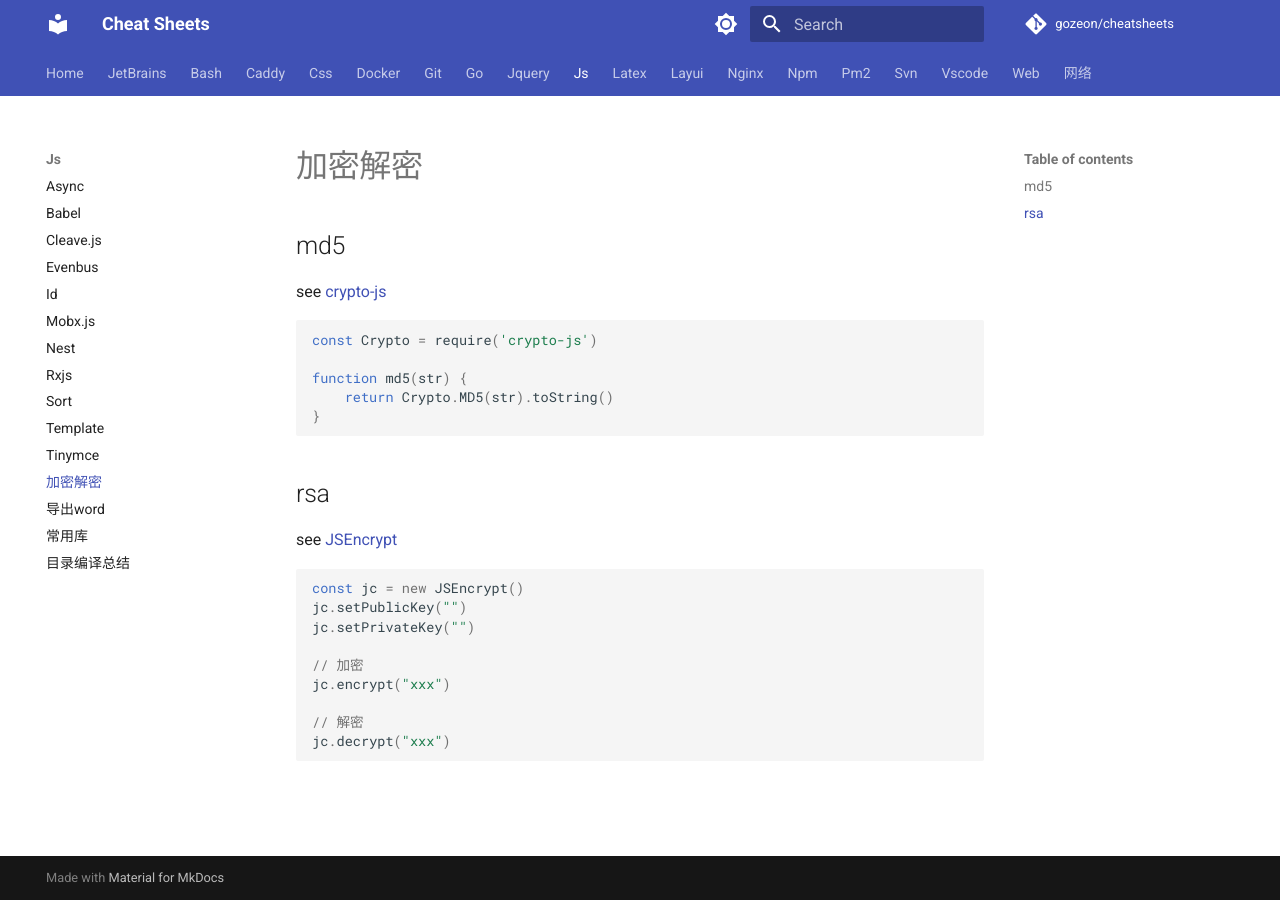
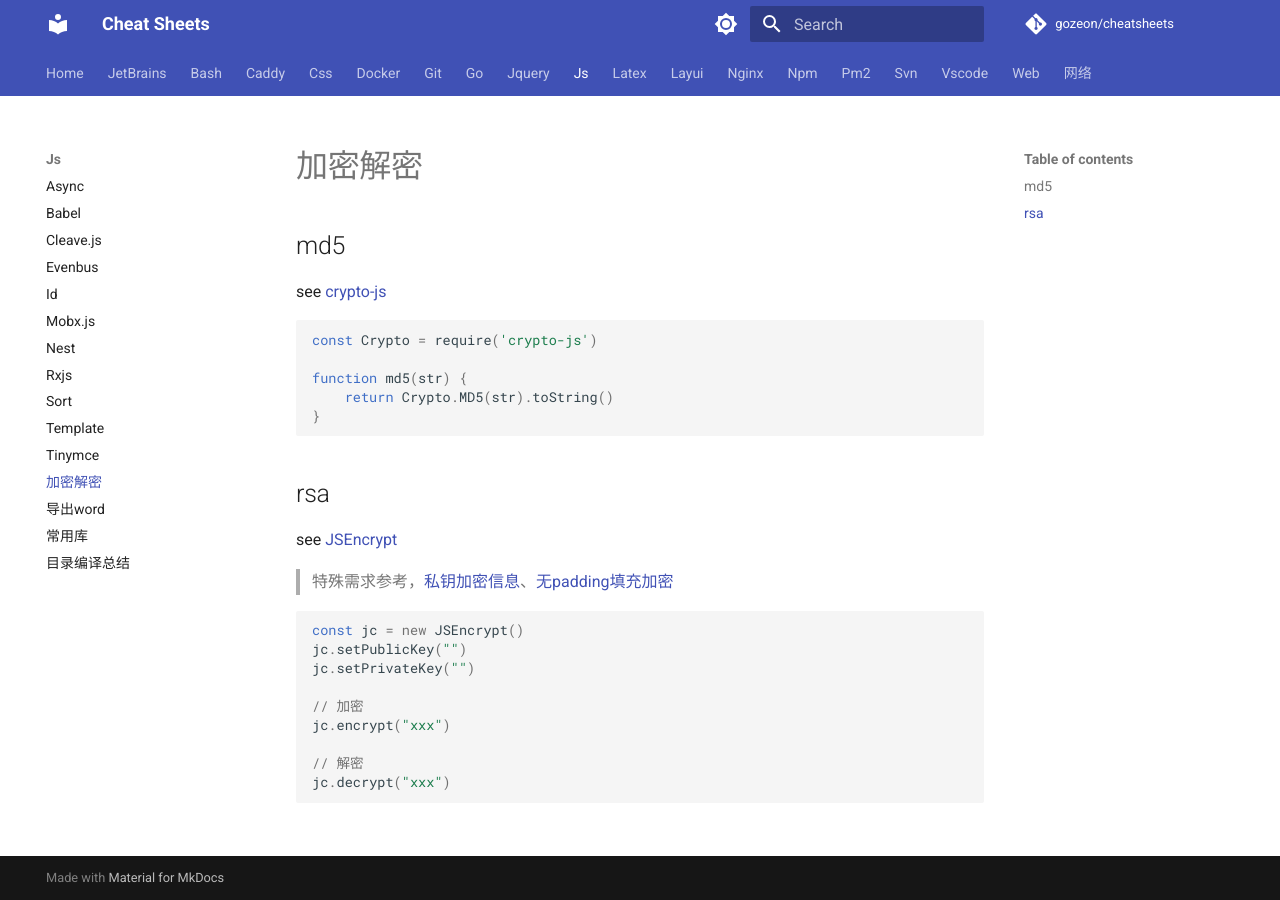
Before and after one commit to gozeon/cheatsheets, an MkDocs documentation site: the page built from docs/js/加密解密.md, in a window 1280 px wide. Built offline with MkDocs 1.6.1 and Material for MkDocs 9.7.7, drawn with Linux system fonts in a browser that asks for light colours; comment, search, counter and statistics services are not loaded.

Commit message:
doc(js): 加密特殊需求

````diff
--- a/docs/js/加密解密.md
+++ b/docs/js/加密解密.md
@@ -17,6 +17,8 @@ function md5(str) {
 
 see [JSEncrypt](https://www.npmjs.com/package/jsencrypt)
 
+> 特殊需求参考，[私钥加密信息](https://github.com/michaeldisaro/jsencrypt)、[无padding填充加密](https://github.com/ferdibiflator/jsencrypt-without-random-padding)
+
 ```js
 const jc = new JSEncrypt()
 jc.setPublicKey("")
````
